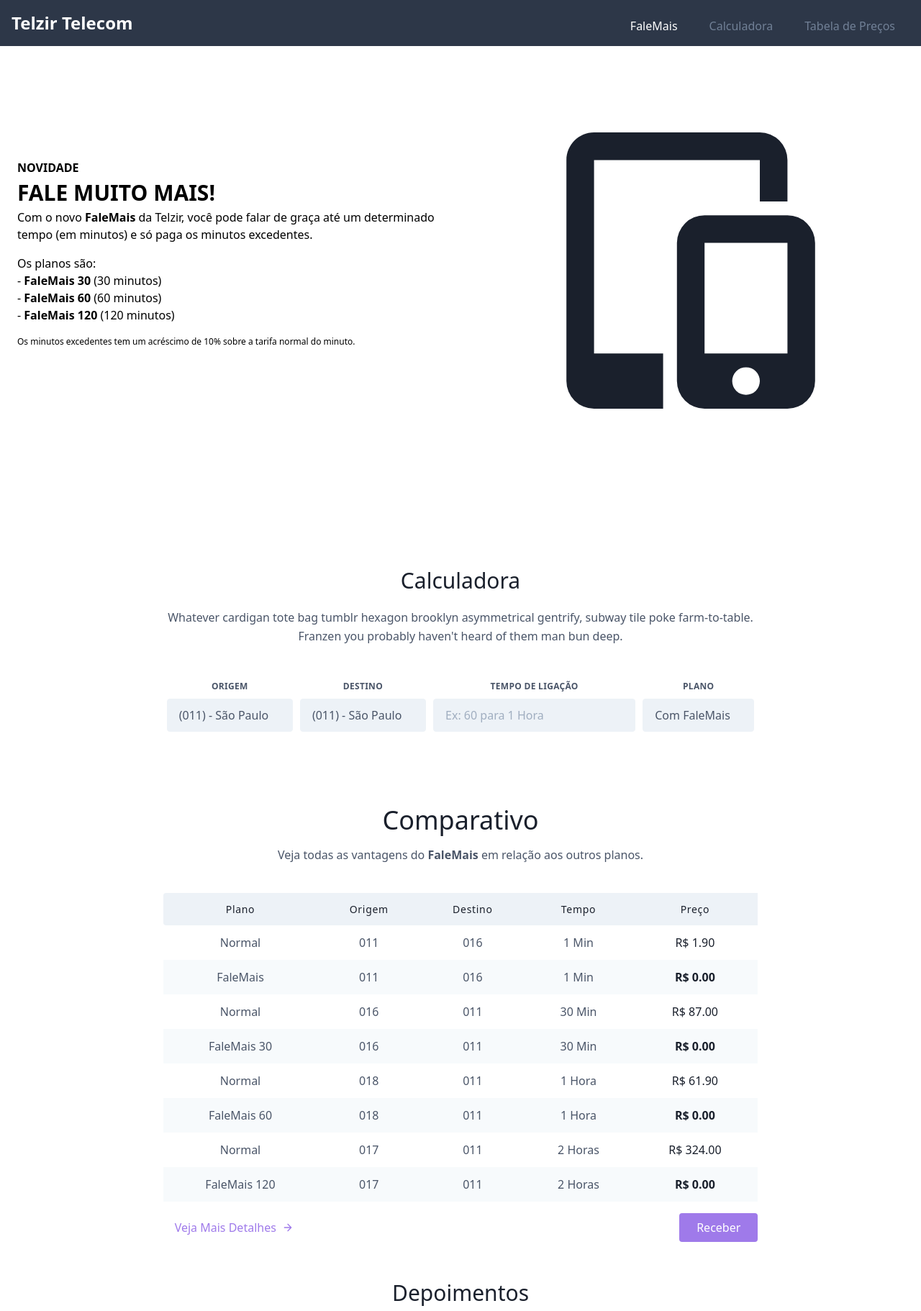
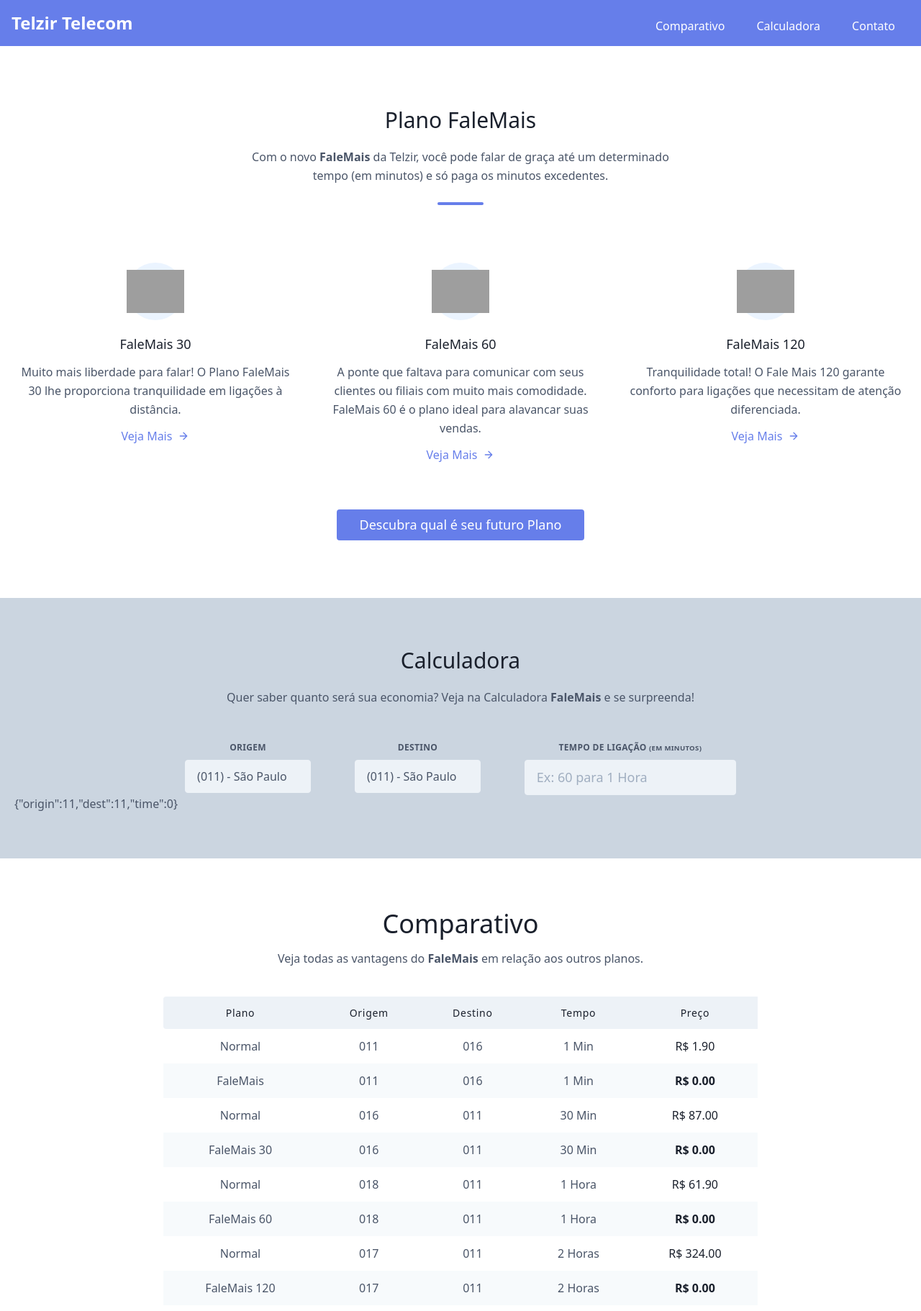
Before and after one commit to RenatoSiqueira/Teste_LOLDesign, a Gatsby site: page / in a window 1280 px wide. Shown: the top 1822 px of the page at 72% size. Built offline with nearby package versions, Linux system fonts and the light colour scheme; Gatsby itself is replaced by a stand-in of ours; grey boxes are pictures that could not be loaded.

Commit message:
refact and some fixes

```diff
--- a/gatsby-config.js
+++ b/gatsby-config.js
@@ -1,6 +1,7 @@
 module.exports = {
     plugins: [
         'gatsby-plugin-postcss',
+        `gatsby-plugin-react-helmet`,
         {
             resolve: 'gatsby-plugin-purgecss',
             options: {
--- a/package.json
+++ b/package.json
@@ -14,9 +14,11 @@
     "gatsby": "^2.24.3",
     "gatsby-plugin-postcss": "^2.3.11",
     "gatsby-plugin-purgecss": "^5.0.0",
+    "gatsby-plugin-react-helmet": "^3.3.10",
     "gatsby-plugin-react-svg": "^3.0.0",
     "react": "^16.13.1",
     "react-dom": "^16.13.1",
+    "react-helmet": "^6.1.0",
     "tailwindcss": "^1.5.1"
   }
 }
--- a/src/components/CTA/index.js
+++ b/src/components/CTA/index.js
@@ -1,7 +1,7 @@
 import React from 'react'
 
 const CTA = () => (
-    <section className="text-gray-700 body-font bg-gray-400">
+    <section id="contato" className="text-gray-700 body-font bg-gray-400">
         <div className="container px-5 py-24 mx-auto">
             <div className="flex flex-col text-center w-full mb-12">
                 <h1 className="sm:text-3xl text-2xl font-medium title-font mb-4 text-gray-900">Quero Assinar Agora!</h1>
--- a/src/components/Calc/index.js
+++ b/src/components/Calc/index.js
@@ -1,11 +1,26 @@
-import React from 'react'
+import React, { useState } from 'react'
 
-const Calc = () => (
-    <section className="text-gray-700 body-font">
-        <div className="container px-5 py-24 mx-auto">
+import PriceTable from '../PriceTable'
+
+const Calc = () => {
+    const [result, setResult] = useState([{ plan: 'FaleMais 120', orig: '017', dest: '011', time: '2 Horas', price: 0 }])
+    const [params, setParams] = useState({
+        origin: 11,
+        dest: 11,
+        time: 0
+    })
+
+    const handleChange = e => {
+        const { name, value } = e.target
+        setParams({ ...result, [name]: value })
+    }
+
+    return (
+        <section id="calculadora" className="text-gray-700 body-font bg-gray-400">
+            <div className="container px-5 py-16 mx-auto">
                 <div className="flex flex-col text-center w-full mb-12">
                     <h1 className="sm:text-3xl text-2xl font-medium title-font mb-4 text-gray-900">Calculadora</h1>
-                <p className="lg:w-2/3 mx-auto leading-relaxed text-base">Whatever cardigan tote bag tumblr hexagon brooklyn asymmetrical gentrify, subway tile poke farm-to-table. Franzen you probably haven't heard of them man bun deep.</p>
+                    <p className="lg:w-2/3 mx-auto leading-relaxed text-base">Quer saber quanto será sua economia? Veja na Calculadora <strong>FaleMais</strong> e se surpreenda!</p>
                 </div>
                 <div className="flex lg:w-2/3 w-full sm:flex-row flex-col mx-auto px-8 sm:px-0 justify-around text-center">
                     <div className="relative">
@@ -15,11 +30,13 @@ const Calc = () => (
                         <select
                             className="block appearance-none w-full bg-gray-200 border border-gray-200 text-gray-700 py-3 px-4 pr-8 rounded leading-tight focus:outline-none focus:bg-white focus:border-gray-500"
                             id="origin"
+                            name="origin"
+                            onChange={handleChange}
                         >
-                        <option>(011) - São Paulo</option>
-                        <option>(016) - São Paulo</option>
-                        <option>(017) - São Paulo</option>
-                        <option>(018) - São Paulo</option>
+                            <option value='11'>(011) - São Paulo</option>
+                            <option value='16'>(016) - São Paulo</option>
+                            <option value='17'>(017) - São Paulo</option>
+                            <option value='18'>(018) - São Paulo</option>
                         </select>
                     </div>
                     <div className="relative">
@@ -29,39 +46,36 @@ const Calc = () => (
                         <select
                             className="block appearance-none w-full bg-gray-200 border border-gray-200 text-gray-700 py-3 px-4 pr-8 rounded leading-tight focus:outline-none focus:bg-white focus:border-gray-500"
                             id="dest"
+                            name="dest"
+                            onChange={handleChange}
                         >
-                        <option>(011) - São Paulo</option>
-                        <option>(016) - São Paulo</option>
-                        <option>(017) - São Paulo</option>
-                        <option>(018) - São Paulo</option>
+                            <option value='11'>(011) - São Paulo</option>
+                            <option value='16'>(016) - São Paulo</option>
+                            <option value='17'>(017) - São Paulo</option>
+                            <option value='18'>(018) - São Paulo</option>
                         </select>
                     </div>
                     <div className="relative">
                         <label className="block uppercase tracking-wide text-gray-700 text-xs font-bold mb-2" for="time">
-                        Tempo de Ligação
+                            Tempo de Ligação <small>(em Minutos)</small>
                         </label>
                         <input
-                        className="block appearance-none w-full bg-gray-200 border border-gray-200 text-gray-700 py-3 px-4 pr-8 rounded leading-tight focus:outline-none focus:bg-white focus:border-gray-500"
+                            className="block appearance-none text-lg w-full bg-gray-200 border border-gray-200 text-gray-700 py-3 px-4 rounded leading-tight focus:outline-none focus:bg-white focus:border-gray-500"
                             placeholder="Ex: 60 para 1 Hora"
-                        type="text"
+                            type="number"
                             id="time"
+                            name="time"
+                            onChange={handleChange}
                         />
                     </div>
-                <div className="relative">
-                    <label className="block uppercase tracking-wide text-gray-700 text-xs font-bold mb-2" for="plan">
-                        Plano
-                    </label>
-                    <select
-                        className="block appearance-none w-full bg-gray-200 border border-gray-200 text-gray-700 py-3 px-4 pr-8 rounded leading-tight focus:outline-none focus:bg-white focus:border-gray-500"
-                        id="plan"
-                    >
-                        <option>Com FaleMais</option>
-                        <option>Sem FaleMais</option>
-                    </select>
                 </div>
-            </div>
+                {/* <PriceTable data={result} /> */}
+                {
+                    JSON.stringify(params)
+                }
             </div>
         </section>
     )
+}
 
 export default Calc
--- a/src/components/Header/index.js
+++ b/src/components/Header/index.js
@@ -3,7 +3,7 @@ import React from 'react'
 import Menu from '../Menu'
 
 const Header = () => (
-    <nav className="bg-gray-800 p-2 mt-0 w-full">
+    <nav className="bg-indigo-500 p-2 mt-0 w-full">
         <div className="container mx-auto flex flex-wrap items-center">
             <div className="flex w-full md:w-1/2 justify-center md:justify-start text-white font-extrabold">
                 <a className="text-white no-underline hover:text-white hover:no-underline" href="#">
--- a/src/components/Hero/index.js
+++ b/src/components/Hero/index.js
@@ -1,29 +1,61 @@
 import React from 'react'
 
-const Hero = () => (
-    <div className="container mx-auto flex flex-col md:flex-row items-center my-12 md:my-24" id='falemais'>
-        <div className="flex flex-col w-full lg:w-1/2 justify-center items-start pt-12 pb-24 px-6">
-            <p className="uppercase tracking-loose font-semibold">Novidade</p>
-            <h1 className="font-bold text-3xl">FALE MUITO MAIS!</h1>
-            <p className="leading-normal mb-4">
-                Com o novo <strong>FaleMais</strong> da Telzir,  você pode falar de graça até
-                um determinado tempo (em minutos) e só paga os minutos excedentes.
-            </p>
-                Os planos são:
-                <ul>
-                <li>- <strong>FaleMais 30</strong> (30 minutos)</li>
-                <li>- <strong>FaleMais 60</strong> (60 minutos)</li>
-                <li>- <strong>FaleMais 120</strong> (120 minutos)</li>
-            </ul>
-            <p className='text-xs mt-4'>
-                Os minutos excedentes tem um acréscimo de 10% sobre a tarifa normal do minuto.
-            </p>
+const Plans = [
+    {
+        icon: 'statue-of-liberty.png',
+        title: 'FaleMais 30',
+        text: 'Muito mais liberdade para falar! O Plano FaleMais 30 lhe proporciona tranquilidade em ligações à distância.'
+    },
+    {
+        icon: '25-de-abril-bridge.png',
+        title: 'FaleMais 60',
+        text: 'A ponte que faltava para comunicar com seus clientes ou filiais com muito mais comodidade. FaleMais 60 é o plano ideal para alavancar suas vendas.'
+    },
+    {
+        icon: 'island-on-water.png',
+        title: 'FaleMais 120',
+        text: 'Tranquilidade total! O Fale Mais 120 garante conforto para ligações que necessitam de atenção diferenciada.'
+    }
+]
+
+const Card = ({ icon, title, text }) => (
+    <div class="p-4 md:w-1/3 md:mb-0 mb-6 flex flex-col text-center items-center">
+        <div class="w-20 h-20 inline-flex items-center justify-center rounded-full bg-indigo-100 text-indigo-500 mb-5 flex-shrink-0">
+            <img src={`https://img.icons8.com/color/48/000000/${icon}`} />
         </div>
-        <div className="w-full lg:w-1/2 lg:py-6 text-center">
-            <svg className="fill-current text-gray-900 w-3/5 mx-auto" xmlns="http://www.w3.org/2000/svg" viewBox="0 0 20 20"><path d="M17 6V5h-2V2H3v14h5v4h3.25H11a2 2 0 0 1-2-2V8a2 2 0 0 1 2-2h6zm-5.75 14H3a2 2 0 0 1-2-2V2c0-1.1.9-2 2-2h12a2 2 0 0 1 2 2v4a2 2 0 0 1 2 2v10a2 2 0 0 1-2 2h-5.75zM11 8v8h6V8h-6zm3 11a1 1 0 1 0 0-2 1 1 0 0 0 0 2z" /></svg>
+        <div class="flex-grow">
+            <h2 class="text-gray-900 text-lg title-font font-medium mb-3">{title}</h2>
+            <p class="leading-relaxed text-base">{text}</p>
+            <a class="mt-3 text-indigo-500 inline-flex items-center">Veja Mais
+                <svg fill="none" stroke="currentColor" stroke-linecap="round" stroke-linejoin="round" stroke-width="2" class="w-4 h-4 ml-2" viewBox="0 0 24 24">
+                    <path d="M5 12h14M12 5l7 7-7 7"></path>
+                </svg>
+            </a>
         </div>
-
     </div>
 )
 
+const Hero = () => (
+    <section class="text-gray-700 body-font">
+        <div class="container px-5 py-20 mx-auto">
+            <div class="text-center mb-20">
+                <h1 class="sm:text-3xl text-2xl font-medium title-font text-gray-900 mb-4">Plano FaleMais</h1>
+                <p class="text-base leading-relaxed xl:w-2/4 lg:w-3/4 mx-auto">
+                    Com o novo <strong>FaleMais</strong> da Telzir,  você pode falar de graça até
+                um determinado tempo (em minutos) e só paga os minutos excedentes.
+                    </p>
+                <div class="flex mt-6 justify-center">
+                    <div class="w-16 h-1 rounded-full bg-indigo-500 inline-flex"></div>
+                </div>
+            </div>
+            <div class="flex flex-wrap sm:-m-4 -mx-4 -mb-10 -mt-4">
+                {
+                    Plans.map((each, index) => <Card key={index} icon={each.icon} title={each.title} text={each.text} />)
+                }
+            </div>
+            <button class="flex mx-auto mt-16 text-white bg-indigo-500 border-0 py-2 px-8 focus:outline-none hover:bg-indigo-600 rounded text-lg">Descubra qual é seu futuro Plano</button>
+        </div>
+    </section>
+)
+
 export default Hero
--- a/src/components/Menu/index.js
+++ b/src/components/Menu/index.js
@@ -4,13 +4,13 @@ const Menu = () => (
     <div className="flex w-full pt-2 content-center justify-between md:w-1/2 md:justify-end">
         <ul className="list-reset flex justify-between flex-1 md:flex-none items-center">
             <li className="mr-3">
-                <a className="inline-block py-2 px-4 text-white no-underline" href="#falemais">FaleMais</a>
+                <a className="inline-block py-2 px-4 text-white no-underline" href="#comparativo">Comparativo</a>
             </li>
             <li className="mr-3">
-                <a className="inline-block text-gray-600 no-underline hover:text-gray-200 hover:text-underline py-2 px-4" href="#">Calculadora</a>
+                <a className="inline-block text-white no-underline hover:text-gray-200 hover:text-underline py-2 px-4" href="#calculadora">Calculadora</a>
             </li>
             <li className="mr-3">
-                <a className="inline-block text-gray-600 no-underline hover:text-gray-200 hover:text-underline py-2 px-4" href="#">Tabela de Preços</a>
+                <a className="inline-block text-white no-underline hover:text-gray-200 hover:text-underline py-2 px-4" href="#contato">Contato</a>
             </li>
         </ul>
     </div>
--- /dev/null
+++ b/src/components/PriceTable/index.js
@@ -0,0 +1,35 @@
+import React from 'react'
+
+const PriceTable = ({ data }) => (
+    <table className="table-auto w-full text-left whitespace-no-wrap">
+        <thead>
+            <tr className='text-center'>
+                <th className="px-4 py-3 title-font tracking-wider font-medium text-gray-900 text-sm bg-gray-200 rounded-tl rounded-bl">Plano</th>
+                <th className="px-4 py-3 title-font tracking-wider font-medium text-gray-900 text-sm bg-gray-200">Origem</th>
+                <th className="px-4 py-3 title-font tracking-wider font-medium text-gray-900 text-sm bg-gray-200">Destino</th>
+                <th className="px-4 py-3 title-font tracking-wider font-medium text-gray-900 text-sm bg-gray-200">Tempo</th>
+                <th className="px-4 py-3 title-font tracking-wider font-medium text-gray-900 text-sm bg-gray-200">Preço</th>
+            </tr>
+        </thead>
+        <tbody>
+            {
+                data.map((each, index) => (
+                    <tr
+                        key={index}
+                        className={`text-center ${!each.price ? 'bg-gray-100' : ''}`}
+                    >
+                        <td className="px-4 py-3">{each.plan}</td>
+                        <td className="px-4 py-3">{each.orig}</td>
+                        <td className="px-4 py-3">{each.dest}</td>
+                        <td className="px-4 py-3">{each.time}</td>
+                        <td className={`px-4 py-3 text-gray-900 ${!each.price ? 'font-bold' : ''}`}>
+                            R$ {each.price.toFixed(2)}
+                        </td>
+                    </tr>
+                ))
+            }
+        </tbody>
+    </table>
+)
+
+export default PriceTable
--- a/src/components/Pricing/index.js
+++ b/src/components/Pricing/index.js
@@ -1,50 +1,16 @@
 import React from 'react'
 
-const mockTableItems = [
-    { plan: 'Normal', orig: '011', dest: '016', time: '1 Min', price: 1.90 },
-    { plan: 'FaleMais', orig: '011', dest: '016', time: '1 Min', price: 0 },
-    { plan: 'Normal', orig: '016', dest: '011', time: '30 Min', price: 87 },
-    { plan: 'FaleMais 30', orig: '016', dest: '011', time: '30 Min', price: 0 },
-    { plan: 'Normal', orig: '018', dest: '011', time: '1 Hora', price: 61.9 },
-    { plan: 'FaleMais 60', orig: '018', dest: '011', time: '1 Hora', price: 0 },
-    { plan: 'Normal', orig: '017', dest: '011', time: '2 Horas', price: 324 },
-    { plan: 'FaleMais 120', orig: '017', dest: '011', time: '2 Horas', price: 0 },
-]
+import PriceTable from '../PriceTable'
 
-const Pricing = () => (
-    <section className="text-gray-700 body-font">
-        <div className="container px-5 py-18 mx-auto">
+const Pricing = ({ data }) => (
+    <section id="comparativo" className="text-gray-700 body-font">
+        <div className="container px-5 py-16 mx-auto">
             <div className="flex flex-col text-center w-full mb-10">
                 <h1 className="sm:text-4xl text-3xl font-medium title-font mb-2 text-gray-900">Comparativo</h1>
                 <p className="lg:w-2/3 mx-auto leading-relaxed text-base">Veja todas as vantagens do <strong>FaleMais</strong> em relação aos outros planos.</p>
             </div>
             <div className="lg:w-2/3 w-full mx-auto overflow-auto">
-                <table className="table-auto w-full text-left whitespace-no-wrap">
-                    <thead>
-                        <tr className='text-center'>
-                            <th className="px-4 py-3 title-font tracking-wider font-medium text-gray-900 text-sm bg-gray-200 rounded-tl rounded-bl">Plano</th>
-                            <th className="px-4 py-3 title-font tracking-wider font-medium text-gray-900 text-sm bg-gray-200">Origem</th>
-                            <th className="px-4 py-3 title-font tracking-wider font-medium text-gray-900 text-sm bg-gray-200">Destino</th>
-                            <th className="px-4 py-3 title-font tracking-wider font-medium text-gray-900 text-sm bg-gray-200">Tempo</th>
-                            <th className="px-4 py-3 title-font tracking-wider font-medium text-gray-900 text-sm bg-gray-200">Preço</th>
-                        </tr>
-                    </thead>
-                    <tbody>
-                        {
-                            mockTableItems.map(each => (
-                                <tr className={`text-center ${!each.price ? 'bg-gray-100' : ''}`}>
-                                    <td className="px-4 py-3">{each.plan}</td>
-                                    <td className="px-4 py-3">{each.orig}</td>
-                                    <td className="px-4 py-3">{each.dest}</td>
-                                    <td className="px-4 py-3">{each.time}</td>
-                                    <td className={`px-4 py-3 text-gray-900 ${!each.price ? 'font-bold' : ''}`}>
-                                        R$ {each.price.toFixed(2)}
-                                    </td>
-                                </tr>
-                            ))
-                        }
-                    </tbody>
-                </table>
+                <PriceTable data={data} />
             </div>
             <div className="flex pl-4 mt-4 lg:w-2/3 w-full mx-auto">
                 <div className="text-purple-500 inline-flex items-center md:mb-2 lg:mb-0">Veja Mais Detalhes
--- a/src/pages/index.js
+++ b/src/pages/index.js
@@ -1,4 +1,5 @@
 import React from 'react'
+import { Helmet } from 'react-helmet'
 import './styles.css'
 
 import Header from '../components/Header'
@@ -10,12 +11,26 @@ import CTA from '../components/CTA'
 import Contact from '../components/Contact'
 import Footer from '../components/Footer'
 
+const mockTableItems = [
+    { plan: 'Normal', orig: '011', dest: '016', time: '1 Min', price: 1.90 },
+    { plan: 'FaleMais', orig: '011', dest: '016', time: '1 Min', price: 0 },
+    { plan: 'Normal', orig: '016', dest: '011', time: '30 Min', price: 87 },
+    { plan: 'FaleMais 30', orig: '016', dest: '011', time: '30 Min', price: 0 },
+    { plan: 'Normal', orig: '018', dest: '011', time: '1 Hora', price: 61.9 },
+    { plan: 'FaleMais 60', orig: '018', dest: '011', time: '1 Hora', price: 0 },
+    { plan: 'Normal', orig: '017', dest: '011', time: '2 Horas', price: 324 },
+    { plan: 'FaleMais 120', orig: '017', dest: '011', time: '2 Horas', price: 0 },
+]
+
 const Index = () => (
     <div className="font-sans leading-normal tracking-normal">
+        <Helmet>
+            <title>FaleMais, Fale muuuuuuito mais!</title>
+        </Helmet>
         <Header />
         <Hero />
         <Calc />
-        <Pricing />
+        <Pricing data={mockTableItems} />
         <Testimonials />
         <CTA />
         <Contact />
```
Also changed, not shown: src/components/Footer/index.js (+18 -24 lines), README.md, 1 other file. Lines whose indentation alone changed are shown as unchanged.
